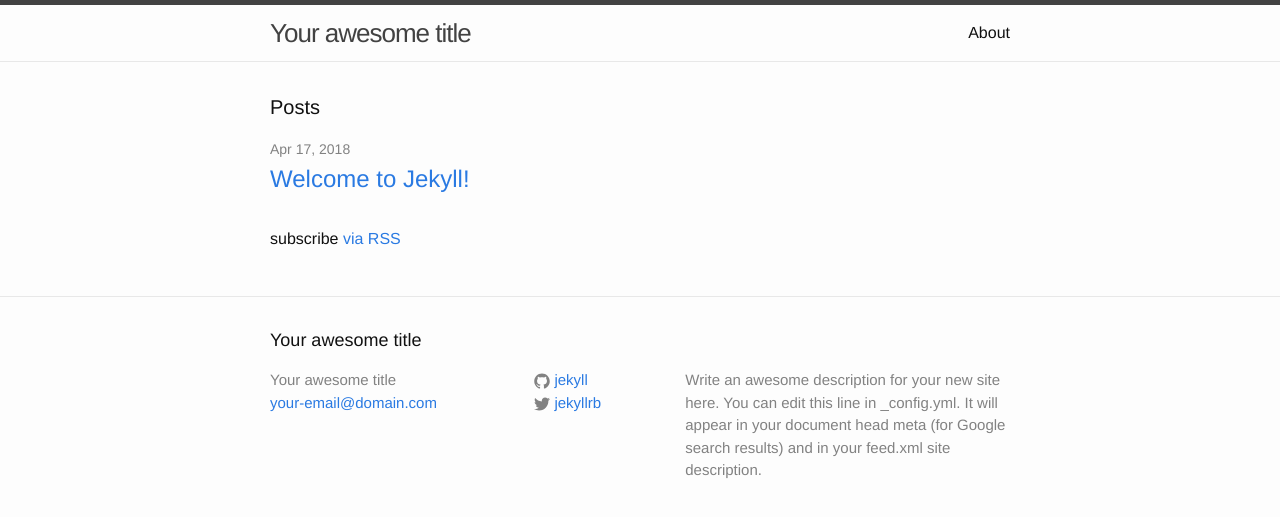
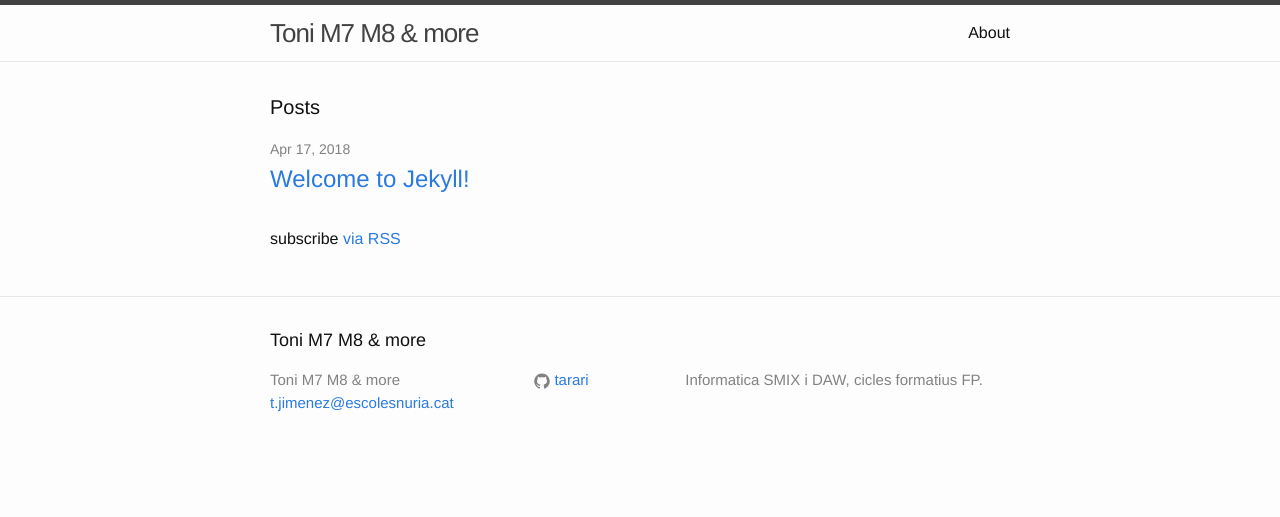
Before and after one commit to tarari/tarari.github.io, a Jekyll site: the page built from index.html, in a window 1280 px wide. Shown: the top 517 px of the page. Built offline with Jekyll 4.4.1, drawn with Linux system fonts in a browser that asks for light colours.

Commit message:
Update _config.yml

```diff
--- a/_config.yml
+++ b/_config.yml
@@ -6,16 +6,14 @@
 # 'jekyll serve'. If you change this file, please restart the server process.
 
 # Site settings
-title: Your awesome title
-email: your-email@domain.com
+title: Toni M7 M8 & more
+email: t.jimenez@escolesnuria.cat
 description: > # this means to ignore newlines until "baseurl:"
-  Write an awesome description for your new site here. You can edit this
-  line in _config.yml. It will appear in your document head meta (for
-  Google search results) and in your feed.xml site description.
+  Informatica SMIX i DAW, cicles formatius FP.
 baseurl: "" # the subpath of your site, e.g. /blog
-url: "http://yourdomain.com" # the base hostname & protocol for your site
-twitter_username: jekyllrb
-github_username:  jekyll
+url: "https://tarai.github.io" # the base hostname & protocol for your site
+
+github_username:  tarari
 
 # Build settings
 markdown: kramdown
```
